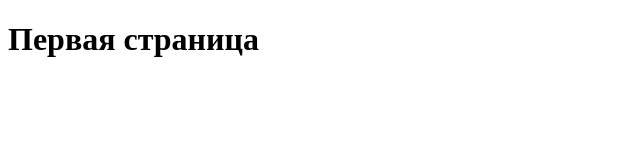
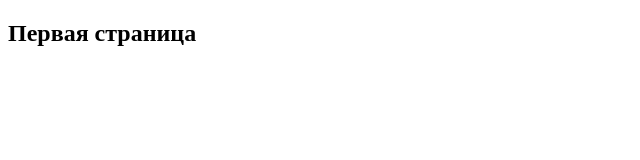
Before and after one commit to IvanKot1/On, a plain HTML site: page index.html in a window 1280 px wide. Shown: the whole page, without its empty margins (0-640 px from the left). Drawn offline with Linux system fonts and the light colour scheme.

Commit message:
init project

```diff
--- a/index.html
+++ b/index.html
@@ -6,6 +6,6 @@
     <title>Публичная</title>
 </head>
 <body>
-    <h1>Первая страница</h1>
+    <h2>Первая страница</h2>
 </body>
 </html>
```
